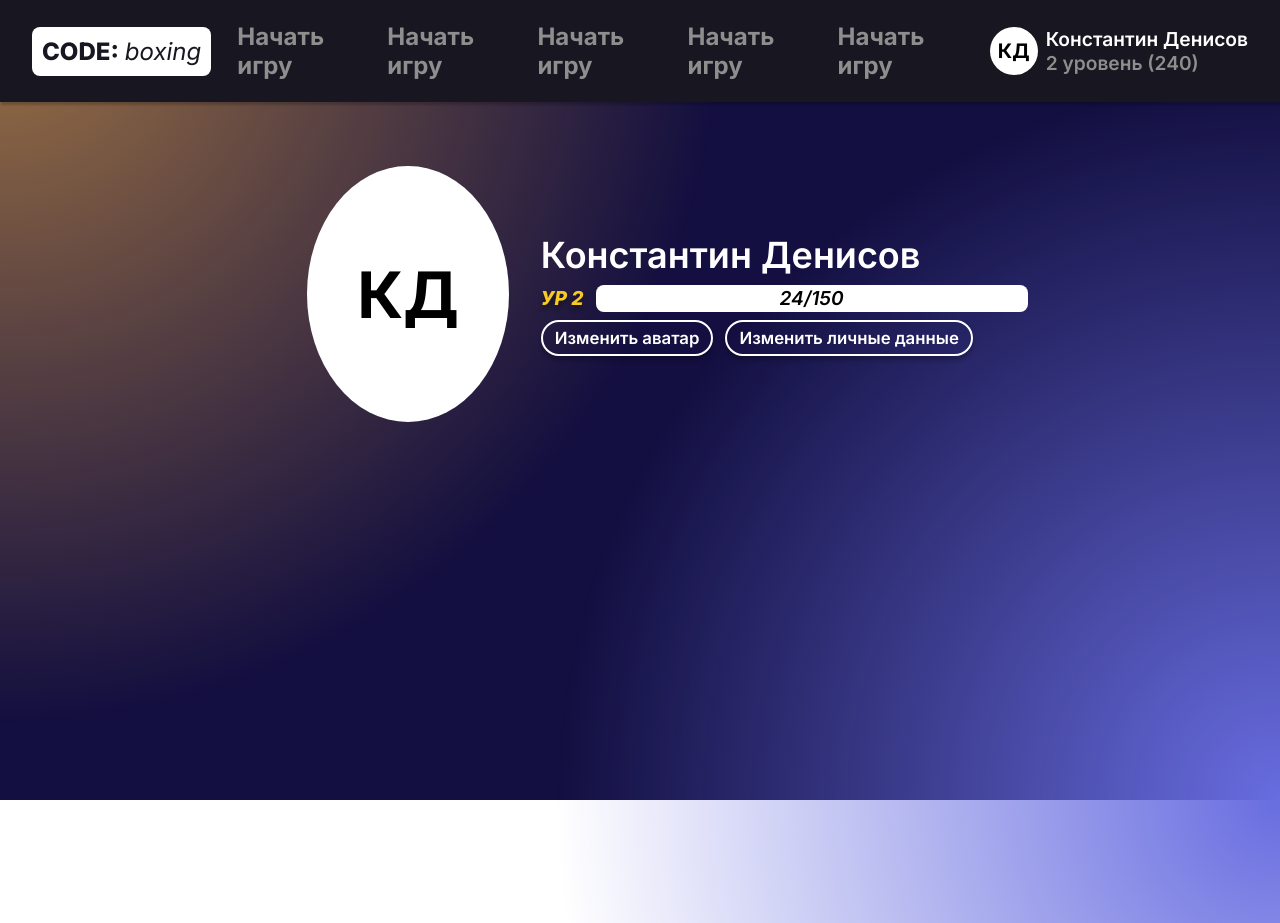
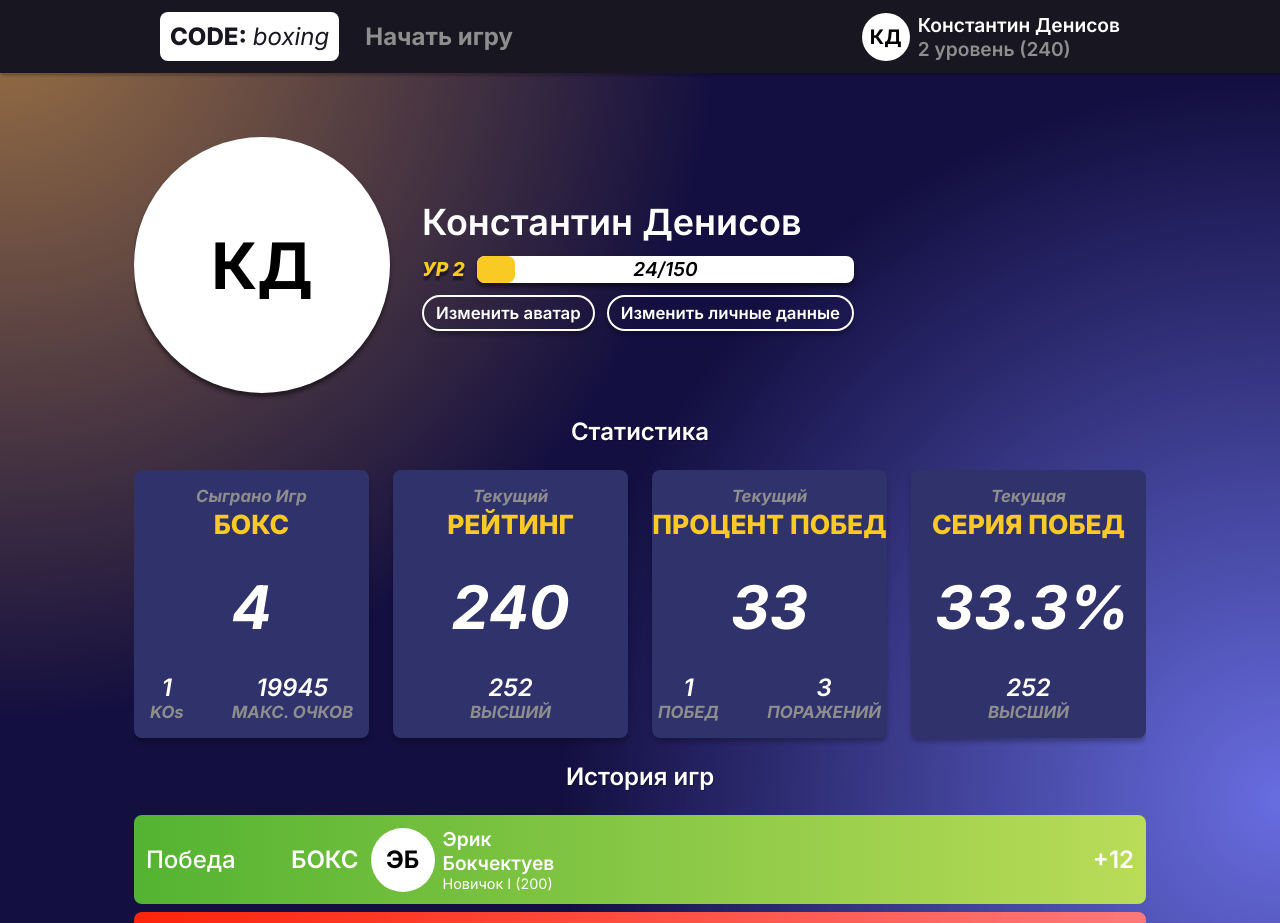
Before and after one commit to zwaTOx/coda_gonki, a Vue app in the folder frontend/: page /profile in a window 1280 px wide. Shown: the top 923 px of the page. Before the commit the page ends 800 px from the top, so only its background shows below. Built offline with nearby package versions, Linux system fonts and the light colour scheme.

Commit message:
Profile Changes #2

```diff
--- a/frontend/index.html
+++ b/frontend/index.html
@@ -10,4 +10,7 @@
     <div id="app"></div>
     <script type="module" src="/src/main.js"></script>
   </body>
+  <style>
+    @import url(./src/styles/main.css);
+  </style>
 </html>
--- a/frontend/src/components/BorderButton.vue
+++ b/frontend/src/components/BorderButton.vue
@@ -24,7 +24,15 @@ const props = defineProps({
 
     width: max-content;
     padding: 0.25rem 0.5rem;
+    transition: all 0.3s;
 
     box-shadow: 0px 4px 4px 0px rgba(0, 0, 0, 25%);
+    user-select: none;
+
+    &:hover {
+        transform: translate(0px, 2px);
+        transition: all 0.1s;
+        cursor: pointer;
+    }
 }
 </style>
--- /dev/null
+++ b/frontend/src/components/GameHistoryBar.vue
@@ -0,0 +1,106 @@
+<script setup>
+import { computed, ref } from 'vue';
+import ProfilePicture from './ProfilePicture.vue';
+
+const props = defineProps({
+    won: {
+        type: Boolean,
+        default: true,
+    },
+    gameFormat: {
+        type: String,
+        default: "БОКС",
+    },
+    opponentIcon: {
+        type: String,
+        default: "ЭБ"
+    },
+    opponentName: {
+        type: String,
+        default: "Эрик Бокчектуев"
+    },
+    opponentRating: {
+        type: String,
+        default: "Новичок I (200)"
+    },
+    receivedRating: {
+        type: String,
+        default: "+12"
+    }
+
+});
+
+const WIN_TEXT = 'Победа';
+const LOSE_TEXT = 'Поражение'
+const status = ref(props.won ? WIN_TEXT : LOSE_TEXT);
+
+</script>
+
+<template>
+    <div class="game-history-bar-container" :class="{
+        'won': won,
+        'lost': !won,
+    }">
+        <div class="status inter-500">{{ status }}</div>
+        <div class="game-format inter-600">{{ gameFormat }}</div>
+        <div class="opponent-info">
+            <ProfilePicture
+            :size="64"
+            :value="opponentIcon"></ProfilePicture>
+            <div class="opponent-details">
+                <div class="opponent-name inter-600">{{ opponentName }}</div>
+                <div class="opponent-rating inter-400">{{ opponentRating }}</div>
+            </div>
+            <div class="received-rating inter-600">{{ receivedRating }}</div>
+        </div>
+    </div>
+</template>
+
+<style scoped>
+@import url('../styles/colors.css');
+@import url('../styles/fonts.css');
+
+.game-history-bar-container {
+    display: flex;
+    align-items: center;
+    border-radius: 8px;
+
+    gap: 12px;
+
+    padding: 12px;
+    color: var(--white-color);
+
+    & .opponent-info {
+        display: flex;
+        align-items: center;
+        gap: 8px;
+        width: 100%;
+
+        & .opponent-name {
+            font-size: 0.8rem;
+        }
+
+        & .opponent-rating {
+            font-size: 0.6rem;
+        }
+    }
+
+    & .received-rating {
+        text-align: end;
+        width: 100%;
+    }
+}
+
+.won {
+    background: linear-gradient(to right, var(--accent-green-color), var(--accent-light-green-color));
+}
+
+.lost {
+    background: linear-gradient(to right, var(--accent-red-color), var(--accent-light-red-color));
+}
+
+.status {
+    width: 172px;
+}
+
+</style>
--- a/frontend/src/components/Header.vue
+++ b/frontend/src/components/Header.vue
@@ -6,16 +6,14 @@ import Logo from './Logo.vue';
 </script>
 
 <template>
-    <div class="header-container">
-        <Logo></Logo>
-        <div class="button-container">
-            <HeaderButton :text="'Начать игру'"></HeaderButton>
-            <HeaderButton :text="'Начать игру'"></HeaderButton>
-            <HeaderButton :text="'Начать игру'"></HeaderButton>
-            <HeaderButton :text="'Начать игру'"></HeaderButton>
-            <HeaderButton :text="'Начать игру'"></HeaderButton>
+    <div class="wrapper-case">
+        <div class="header-container">
+            <Logo></Logo>
+            <div class="button-container">
+                <HeaderButton :text="'Начать игру'"></HeaderButton>
+            </div>
+            <HeaderProfileBar></HeaderProfileBar>
         </div>
-        <HeaderProfileBar></HeaderProfileBar>
     </div>
 </template>
 
@@ -23,9 +21,22 @@ import Logo from './Logo.vue';
 @import url('../styles/colors.css');
 @import url('../styles/fonts.css');
 
-.header-container {
+.wrapper-case {
     position: sticky;
     top: 0;
+    display: flex;
+
+    background-color: var(--dark-color);
+    width: 100%;
+
+    z-index: 2;
+    justify-content: center;
+    box-shadow: 2px 2px 2px 1px rgb(0 0 0 / 20%);
+}
+
+.header-container {
+    box-sizing: border-box;
+    width: 1024px;
 
     display: flex;
     align-items: center;
@@ -37,7 +48,6 @@ import Logo from './Logo.vue';
     color: var(--gray-color);
 
     font-size: 1rem;
-    box-shadow: 2px 2px 2px 1px rgb(0 0 0 / 20%);
 }
 
 .button-container {
--- a/frontend/src/components/HeaderButton.vue
+++ b/frontend/src/components/HeaderButton.vue
@@ -24,6 +24,7 @@ const props = defineProps({
     padding: 10px;
     border-radius: 4px;
 
+    user-select: none;
     transition: all ease-out 0.1s;
 
     &:hover {
--- a/frontend/src/components/ProfilePicture.vue
+++ b/frontend/src/components/ProfilePicture.vue
@@ -43,11 +43,15 @@ const props = defineProps({
     background-color: var(--white-color);
     text-align: center;
     align-content: center;
+    user-select: none;
 
     border-radius: 50%;
 }
 
 .size-48 {
+    min-width: 48px;
+    min-height: 48px;
+
     width: 48px;
     height: 48px;
 
@@ -57,15 +61,21 @@ const props = defineProps({
 }
 
 .size-64 {
+    min-width: 64px;
+    min-height: 64px;
+
     width: 64px;
     height: 64px;
 
     .letters {
-        font-size: 32px;
+        font-size: 24px;
     }
 }
 
 .size-128 {
+    min-width: 128px;
+    min-height: 128px;
+
     width: 128px;
     height: 128px;
 
@@ -75,8 +85,8 @@ const props = defineProps({
 }
 
 .size-256 {
-    width: 256px;
-    height: 256px;
+    min-width: 256px;
+    min-height: 256px;
 
     .letters {
         font-size: 64px;
--- /dev/null
+++ b/frontend/src/components/StatCard.vue
@@ -0,0 +1,102 @@
+<script setup>
+const props = defineProps({
+    label: {
+        type: String,
+        default: "Label"
+    },
+    highlightedLabel: {
+        type: String,
+        default: "HIGHLIGHTED",
+    },
+    mainValue: {
+        type: String,
+        default: "0",
+    },
+    additionalValues: {
+        type: Object,
+        default: [{ tag: "TAG 1", value: "0", }, { tag: "TAG 2", value: "0", }, ]
+    }
+});
+</script>
+
+<template>
+    <div class="stat-card-container">
+        <div class="label inter-700">{{ label }}</div>
+        <div class="highlighted-label inter-800">{{ highlightedLabel }}</div>
+        <div class="main value inter-700">{{ mainValue }}</div>
+        <div class="additional-container">
+            <div class="additional-pair" v-for="pair in additionalValues">
+                <div class="additional value inter-600">{{ pair.value }}</div>
+                <div class="additional label inter-700">{{ pair.tag }}</div>
+            </div>
+        </div>
+    </div>
+</template>
+
+<style scoped>
+@import url('../styles/colors.css');
+@import url('../styles/fonts.css');
+
+.stat-card-container {
+    display: flex;
+    flex-direction: column;
+    gap: 2px;
+    background-color: var(--blue-color);
+    color: var(--gray-color);
+    text-align: center;
+
+    height: 268px;
+
+    min-height: 240px;
+    width: 235px;
+
+    padding: 16px 0px;
+    border-radius: 8px;
+    box-shadow: 0px 4px 4px 0px rgba(0, 0, 0, 25%);
+
+    & .label {
+        padding: 0px 24px;
+
+        max-height: max-content;
+        min-width: max-content;
+
+        font-size: 0.7rem;
+        font-style: italic;
+    }
+
+    & .highlighted-label {
+        color: var(--accent-yellow-color);
+        font-size: 1.1rem;
+        max-height: max-content;
+    }
+
+    & .additional-container {
+        padding: 0px 24px;
+
+        display: flex;
+        justify-content: center;
+        max-height: max-content;
+        box-sizing: border-box;
+
+        & .additional-pair {
+            width: 100%;
+        }
+    }
+
+    & .main {
+        padding: 0px 24px;
+
+        font-size: 2.5rem;
+        height: 100%;
+        align-content: center;
+        box-sizing: border-box;
+    }
+
+    & .value {
+        color: var(--white-color);
+        font-style: italic;
+
+        min-width: max-content;
+    }
+}
+</style>
--- a/frontend/src/components/UserProfile.vue
+++ b/frontend/src/components/UserProfile.vue
@@ -1,19 +1,21 @@
 <script setup>
 import BorderButton from './BorderButton.vue';
+import GameHistoryBar from './GameHistoryBar.vue';
 import ProfilePicture from './ProfilePicture.vue';
+import StatCard from './StatCard.vue';
 
 </script>
 
 <template>
     <div class="user-profile-container">
         <div class="user-details">
-            <ProfilePicture :size="256" :value="'КД'"></ProfilePicture>
+            <ProfilePicture style="box-shadow: 0px 4px 4px 0px rgba(0, 0, 0, 50%);" :size="256" :value="'КД'"></ProfilePicture>
             <div class="user-info">
                 <div class="user-name inter-600">Константин Денисов</div>
                 <div class="user-level-stats">
                     <div class="user-level inter-800">УР 2</div>
-                    <div class="level-bar">
-                        <div class="filled-level-bar"></div>
+                    <div class="level-bar" style="box-shadow: 0px 4px 4px 0px rgba(0, 0, 0, 50%);">
+                        <div class="filled-level-bar">_</div>
                         <div class="level-points inter-600">24/150</div>
                     </div>
                 </div>
@@ -22,6 +24,68 @@ import ProfilePicture from './ProfilePicture.vue';
                     <BorderButton :text="'Изменить личные данные'"></BorderButton>
                 </div>
             </div>
+        </div>
+        <div class="heading inter-600">Статистика</div>
+        <div class="user-stats-container">
+            <StatCard
+            :label="'Сыграно Игр'"
+            :highlighted-label="'БОКС'"
+            :main-value="'4'"
+            :additional-values="[
+                {
+                    tag: 'KOs',
+                    value: '1',
+                },
+                {
+                    tag: 'МАКС. ОЧКОВ',
+                    value: '19945',
+                },
+            ]"
+            ></StatCard>
+            <StatCard
+            :label="'Текущий'"
+            :highlighted-label="'РЕЙТИНГ'"
+            :main-value="'240'"
+            :additional-values="[
+                {
+                    tag: 'ВЫСШИЙ',
+                    value: '252',
+                },
+            ]"
+            ></StatCard>
+            <StatCard
+            :label="'Текущий'"
+            :highlighted-label="'ПРОЦЕНТ ПОБЕД'"
+            :main-value="'33'"
+            :additional-values="[
+                {
+                    tag: 'ПОБЕД',
+                    value: '1',
+                },
+                {
+                    tag: 'ПОРАЖЕНИЙ',
+                    value: '3',
+                },
+            ]"
+            ></StatCard>
+            <StatCard
+            :label="'Текущая'"
+            :highlighted-label="'СЕРИЯ ПОБЕД'"
+            :main-value="'33.3%'"
+            :additional-values="[
+                {
+                    tag: 'ВЫСШИЙ',
+                    value: '252',
+                },
+            ]"
+            ></StatCard>
+        </div>
+        <div class="heading inter-600">История игр</div>
+        <div class="user-game-history-container">
+            <GameHistoryBar></GameHistoryBar>
+            <GameHistoryBar :won="false"></GameHistoryBar>
+            <GameHistoryBar :won="false"></GameHistoryBar>
+            <GameHistoryBar :won="false"></GameHistoryBar>
         </div>
     </div>
 </template>
@@ -34,8 +98,16 @@ import ProfilePicture from './ProfilePicture.vue';
     position: relative;
     z-index: 2;
 
-    margin: 0 24vw;
     margin-top: 64px;
+}
+
+.heading {
+    margin-top: 24px;
+    font-size: 1rem;
+    color: var(--white-color);
+
+    text-shadow: 1px 1px 1px rgba(0, 0, 0, 30%);
+    text-align: center;
 }
 
 .user-details {
@@ -47,12 +119,27 @@ import ProfilePicture from './ProfilePicture.vue';
 .user-info {
     display: flex;
     flex-direction: column;
-    gap: 8px;
+    gap: 12px;
 }
 
 .edit-button-container {
     display: flex;
     gap: 12px;
+}
+
+.user-stats-container {
+    display: flex;
+    justify-content: space-between;
+    margin-top: 24px;
+    grid-template-columns: 1fr 1fr 1fr 1fr;
+}
+
+.user-game-history-container {
+    margin-top: 24px;
+
+    display: flex;
+    flex-direction: column;
+    gap: 8px;
 }
 
 .user-name {
@@ -72,24 +159,25 @@ import ProfilePicture from './ProfilePicture.vue';
     color: var(--accent-yellow-color);
     font-size: 0.8rem;
     font-style: italic;
-    text-shadow: 0px 4px 4px var(--dark-color);
+    text-shadow: 0px 4px 2px var(--dark-color);
 }
 
 .level-bar {
     position: relative;
     text-align: center;
 
-    min-width: 100%;
+    width: 100%;
     min-height: 100%;
+    box-sizing: border-box;
 
     border-radius: 8px;
     background-color: var(--white-color);
 
     .filled-level-bar {
-        display:inline-block;
         border-radius: 8px;
+        color: var(--accent-yellow-color);
         background-color: var(--accent-yellow-color);
-        min-width: 18%;
+        width: 10%;
         min-height: 0;
         height: auto;
     }
--- a/frontend/src/pages/Profile.vue
+++ b/frontend/src/pages/Profile.vue
@@ -5,11 +5,19 @@ import UserProfile from '@/components/UserProfile.vue';
 </script>
 
 <template>
-    <div class="profile-container">
-        <div class="yellow-ball"></div>
-        <div class="blue-ball"></div>
+    <div class="wrapper">
         <Header></Header>
-        <UserProfile></UserProfile>
+        <div class="profile-page-container">
+            <div class="profile-container">
+                <div class="background-layer">
+                    <div class="yellow-ball"></div>
+                    <div class="blue-ball"></div>
+                </div>
+                <div class="content-layer">
+                    <UserProfile></UserProfile>
+                </div>
+            </div>
+        </div>
     </div>
 </template>
 
@@ -17,8 +25,27 @@ import UserProfile from '@/components/UserProfile.vue';
 @import url('../styles/colors.css');
 @import url('../styles/fonts.css');
 
+.profile-page-container {
+    width: 1012px;
+}
+
+.background-layer {
+    position: fixed;
+    top: 0;
+    left: 0;
+    width: 100%;
+    height: 100%;
+    z-index: 0;
+    pointer-events: none;
+}
+
+.content-layer {
+    position: relative;
+    z-index: 1;
+}
+
 .yellow-ball {
-    position: fixed;
+    position: absolute;
     top: -1024px;
     left: -1024px;
 
@@ -30,7 +57,7 @@ import UserProfile from '@/components/UserProfile.vue';
 }
 
 .blue-ball {
-    position: fixed;
+    position: absolute;
     bottom: -1024px;
     right: -1024px;
 
@@ -51,3 +78,14 @@ import UserProfile from '@/components/UserProfile.vue';
     overflow-x: hidden;
 }
 </style>
+
+<style>
+.wrapper {
+    display: flex;
+    flex-direction: column;
+    align-items: center;
+
+    background-color: var(--background-color);
+    margin: 0 auto;
+}
+</style>
--- a/frontend/src/styles/colors.css
+++ b/frontend/src/styles/colors.css
@@ -65,7 +65,7 @@
     initial-value: #178AC9;
 }
 
-@property --accent-blue-color {
+@property --accent-red-color {
     syntax: "<color>";
     inherits: false;
     initial-value: #FF240A;
--- /dev/null
+++ b/frontend/src/styles/main.css
@@ -0,0 +1,5 @@
+* {
+    margin: 0;
+    padding: 0;
+    box-sizing: border-box;
+}
```
